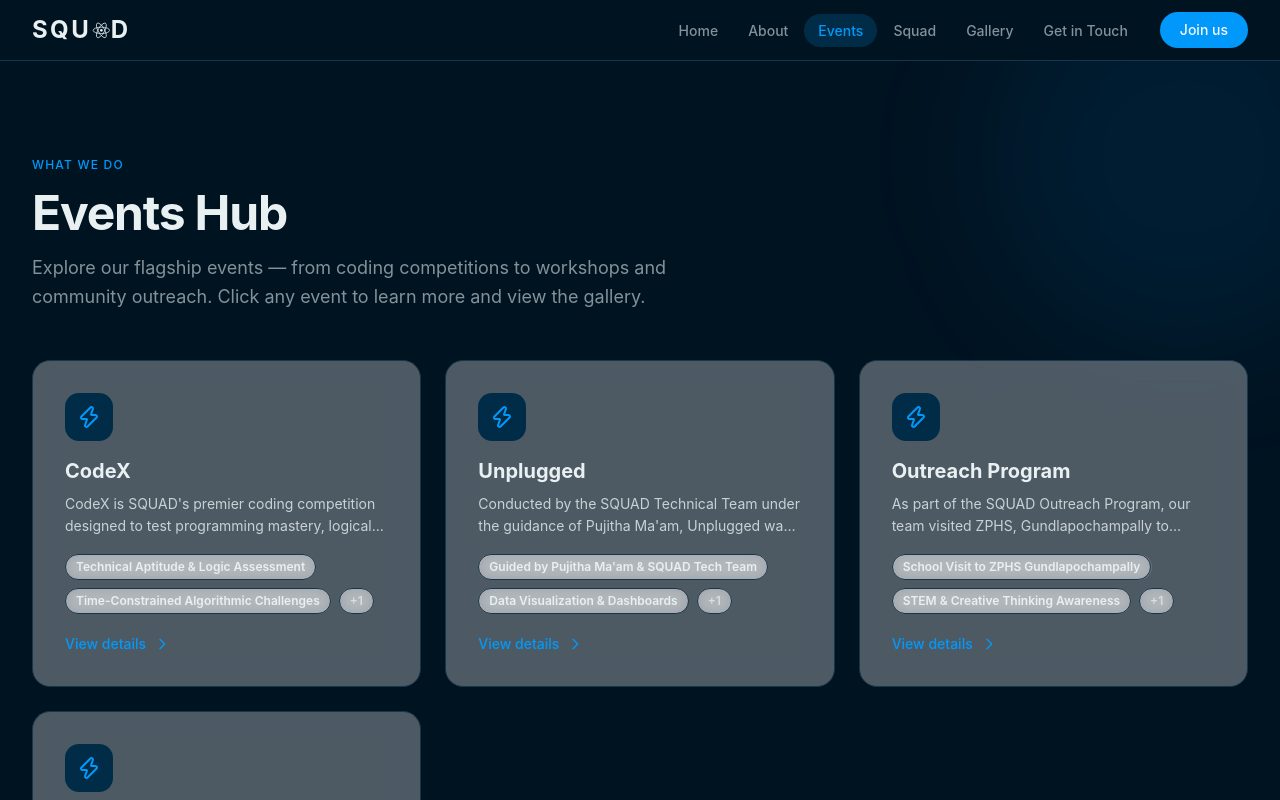
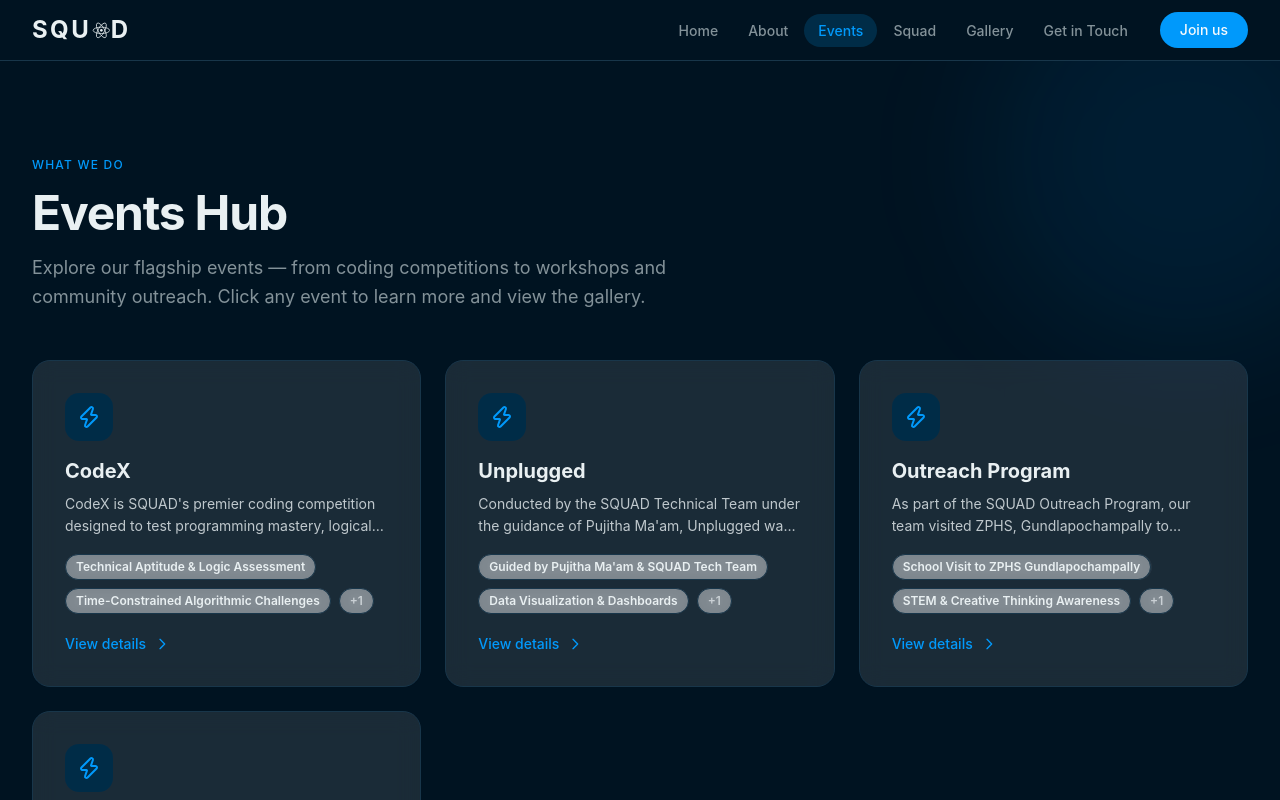
Before and after one commit to kolli-dhanush-reddy/squad-mlrit, a Next.js app: page /events in a window 1280 px wide. Shown: the top 800 px of the page. Built offline with nearby package versions, Linux system fonts and the light colour scheme.

Commit message:
events: darken card bg for better white text contrast

```diff
--- a/components/pages/events-hub.tsx
+++ b/components/pages/events-hub.tsx
@@ -40,7 +40,7 @@ export function EventsHub() {
                 key={key}
                 type="button"
                 onClick={() => setSelectedEvent(key)}
-                className="group relative overflow-hidden rounded-2xl border border-border bg-white/30 backdrop-blur-md p-8 text-left transition-all hover:border-primary/40 hover:shadow-lg hover:shadow-primary/5"
+                className="group relative overflow-hidden rounded-2xl border border-border bg-white/10 backdrop-blur-md p-8 text-left transition-all hover:border-primary/40 hover:shadow-lg hover:shadow-primary/5"
                 initial={{ opacity: 0, y: 20 }}
                 whileInView={{ opacity: 1, y: 0 }}
                 viewport={{ once: true, margin: "-60px" }}
```
